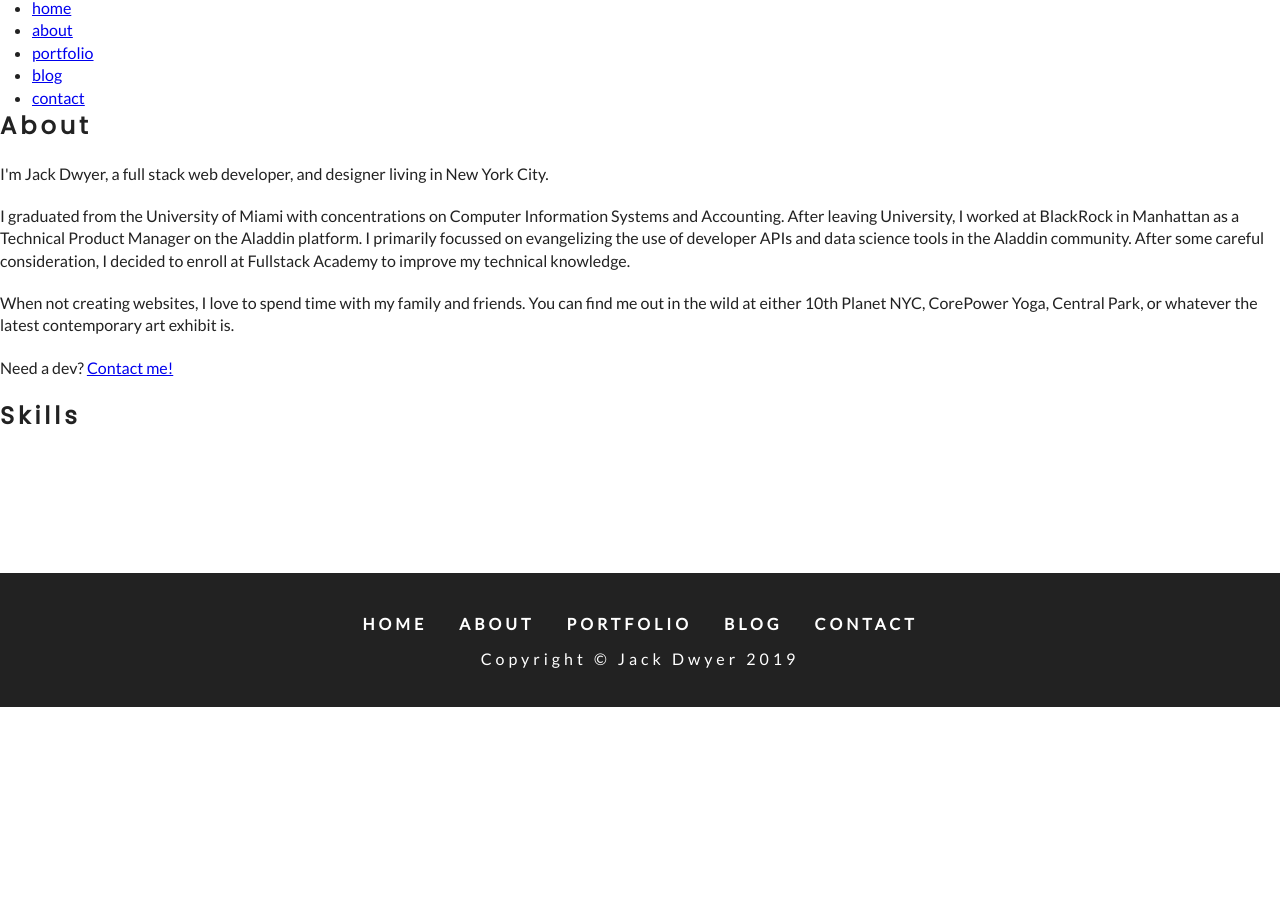
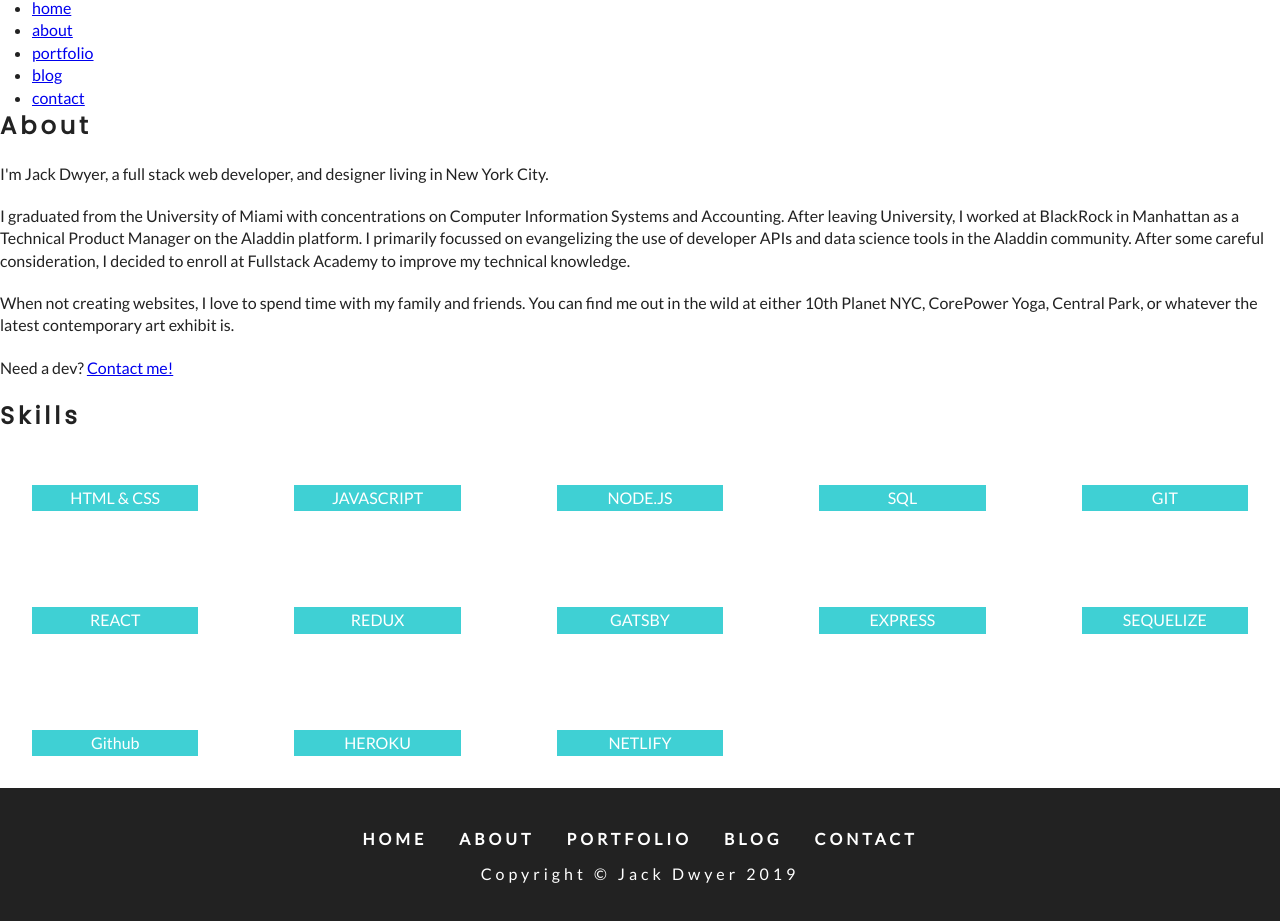
Before and after one commit to dwyfrequency/jd-portfolio, a Gatsby site: page /about in a window 1280 px wide. Shown: the part 93-1014 px from the top of the page. Before the commit the page ends 800 px from the top, so only its background shows below. Built offline with nearby package versions, Linux system fonts and the light colour scheme; Gatsby itself is replaced by a stand-in of ours.

Commit message:
styled components for skills

```diff
--- /dev/null
+++ b/src/components/about/Skills.js
@@ -0,0 +1,38 @@
+import React from "react"
+import skills from "../../constants/skills"
+import styled from "styled-components"
+
+const SkillListContainer = styled.ul`
+  display: grid;
+  grid-template-columns: repeat(auto-fill, minmax(200px, 1fr));
+  grid-gap: 2rem;
+`
+
+const SkillListItem = styled.li`
+  list-style: none;
+  background: var(--primaryColor);
+  color: var(--mainWhite);
+  margin: 2rem;
+  padding: 2px;
+  text-align: center;
+`
+
+const Skills = props => {
+  return (
+    <>
+      <h2>Skills</h2>
+      <SkillListContainer>
+        {Object.values(skills)
+          .reduce((accum, skillType) => accum.concat(skillType), [])
+          .map(skill => (
+            <SkillListItem key={skill}>{skill}</SkillListItem>
+          ))}
+      </SkillListContainer>
+    </>
+  )
+}
+
+export default Skills
+// export default styled(Skills)`
+//   color: purple;
+// `
--- /dev/null
+++ b/src/constants/skills.js
@@ -0,0 +1,5 @@
+export default {
+  core: ["HTML & CSS", "JAVASCRIPT", "NODE.JS", "SQL", "GIT"],
+  libraries: ["REACT", "REDUX", "GATSBY", "EXPRESS", "SEQUELIZE"],
+  services: ["Github", "HEROKU", "NETLIFY"],
+}
--- a/src/pages/about.js
+++ b/src/pages/about.js
@@ -2,7 +2,7 @@ import React from "react"
 import { Link } from "gatsby"
 import Layout from "../components/Layout"
 // import Head from "../components/head"
-
+import Skills from "../components/about/Skills"
 const AboutPage = props => {
   return (
     <Layout>
@@ -30,7 +30,7 @@ const AboutPage = props => {
       <p>
         Need a dev? <Link to="/contact">Contact me!</Link>
       </p>
-      <h2>Skills</h2>
+      <Skills />
     </Layout>
   )
 }
```
